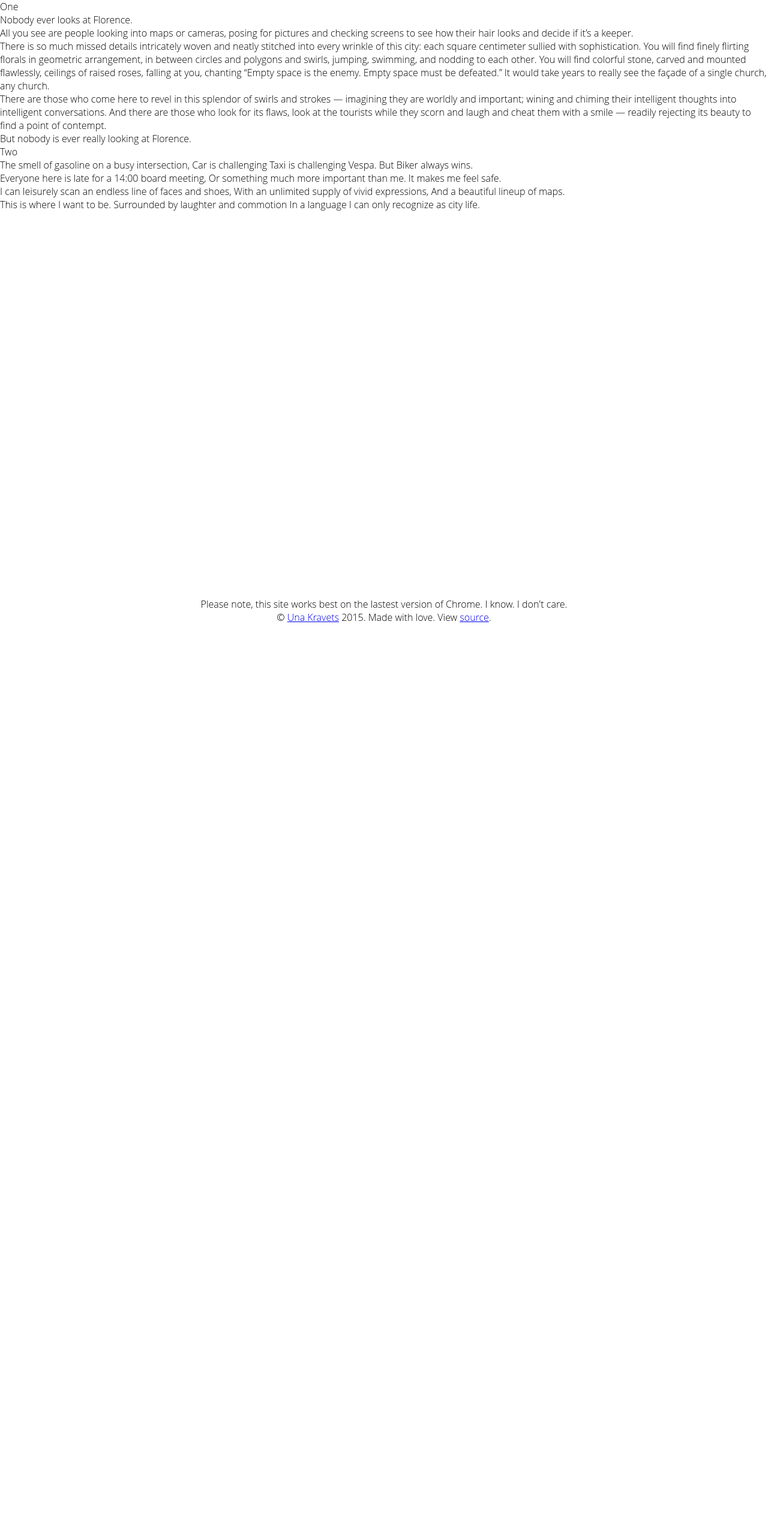
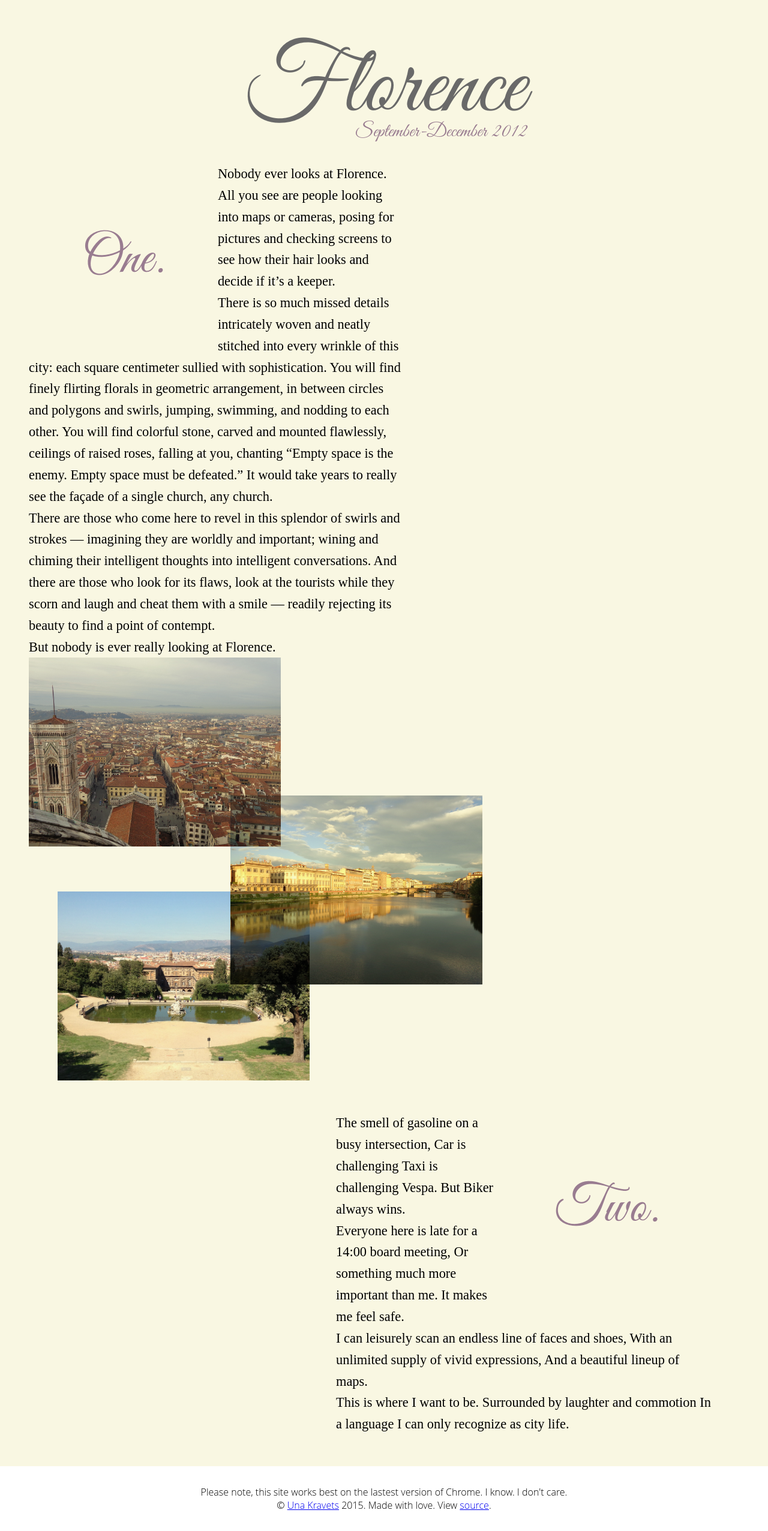
Before and after one commit to una/travels, a Jekyll site: the page built from _posts/2012-09-09-florence.md, in a window 1280 px wide. Shown: the whole page at 60% size. Built offline with Jekyll 4.4.1, drawn with Linux system fonts in a browser that asks for light colours; Markdown is read by kramdown in place of the engine named in the settings; before the commit the page ends 1060 px from its top, so only the background shows below that.

Commit message:
more fun with blend modes

```diff
--- a/_layouts/default.html
+++ b/_layouts/default.html
@@ -2,9 +2,11 @@
 <html>
   {% include head.html %}
   <body>
+    <div class="wrapper">
 		<main role="main">
 			{{content}}
 		</main>
     {% include footer.html %}
+    </div>
   </body>
 </html>
--- a/_layouts/post.html
+++ b/_layouts/post.html
@@ -1,10 +1,12 @@
 <!DOCTYPE html>
 <html>
   {% include head.html %}
-  <body class="{{page.slug}}--page">
+  <body>
+    <div class="wrapper {{page.slug}}--page">
     <main role="main">
       {{content}}
     </main>
     {% include footer.html %}
+    </div>
   </body>
 </html>
--- a/_posts/2012-09-09-florence.md
+++ b/_posts/2012-09-09-florence.md
@@ -9,34 +9,64 @@
 - florence
 - italy
 - 2012
+img: florence.jpg
+publish: true
 ---
+<h1 class="title">Florence</h1>
+<h2 class="subtitle">September-December 2012</h2>
 
-## One
+<section class="poem-one">
+<h2>One.</h2>
+<p>
+Nobody ever looks at Florence.
+<br>
+All you see are people looking into maps or cameras, posing for pictures and checking screens to see how their hair looks and decide if it’s a keeper.
+<br>
+There is so much missed details intricately woven and neatly stitched into every wrinkle of this city: each square centimeter sullied with sophistication. You will find finely flirting florals in geometric arrangement, in between circles and polygons and swirls, jumping, swimming, and nodding to each other. You will find colorful stone, carved and mounted flawlessly, ceilings of raised roses, falling at you, chanting “Empty space is the enemy. Empty space must be defeated.” It would take years to really see the façade of a single church, any church.
+<br>
+There are those who come here to revel in this splendor of swirls and strokes — imagining they are worldly and important; wining and chiming their intelligent thoughts into intelligent conversations. And there are those who look for its flaws, look at the tourists while they scorn and laugh and cheat them with a smile — readily rejecting its beauty to find a point of contempt.
+<br>
+But nobody is ever really looking at Florence.
+</p>
+</section>
 
-Nobody ever looks at Florence.
+<section class="image-gallery">
+  <img class="from-duomo" src="../../img/florence/fromduomo.jpg" alt="top of the duomo">
+  <img class="ponte-vecchio" src="../../img/florence/pontevecchio.jpg" alt="ponte vecchio">
+  <img class="top-of-city" src="../../img/florence/topofcity.jpg" alt="top of the city">
+</section>
 
-All you see are people looking into maps or cameras, posing for pictures and checking screens to see how their hair looks and decide if it’s a keeper.
-
-There is so much missed details intricately woven and neatly stitched into every wrinkle of this city: each square centimeter sullied with sophistication. You will find finely flirting florals in geometric arrangement, in between circles and polygons and swirls, jumping, swimming, and nodding to each other. You will find colorful stone, carved and mounted flawlessly, ceilings of raised roses, falling at you, chanting “Empty space is the enemy. Empty space must be defeated.” It would take years to really see the façade of a single church, any church.
-
-There are those who come here to revel in this splendor of swirls and strokes — imagining they are worldly and important; wining and chiming their intelligent thoughts into intelligent conversations. And there are those who look for its flaws, look at the tourists while they scorn and laugh and cheat them with a smile — readily rejecting its beauty to find a point of contempt.
-
-But nobody is ever really looking at Florence.
-
-## Two
-
+<section class="poem-two">
+<h2>Two.</h2>
+<p>
 The smell of gasoline on a busy intersection,
 Car is challenging Taxi is challenging Vespa.
 But Biker always wins.
-
+<br>
 Everyone here is late for a 14:00 board meeting,
 Or something much more important than me.
 It makes me feel safe.
-
+<br>
 I can leisurely scan an endless line of faces and shoes,
 With an unlimited supply of vivid expressions,
 And a beautiful lineup of maps.
-
+<br>
 This is where I want to be.
 Surrounded by laughter and commotion
 In a language I can only recognize as city life.
+</p>
+</section>
+
+<script type="text/javascript">
+  WebFontConfig = {
+    google: { families: [ 'EB+Garamond::latin' ] }
+  };
+  (function() {
+    var wf = document.createElement('script');
+    wf.src = ('https:' == document.location.protocol ? 'https' : 'http') +
+      '://ajax.googleapis.com/ajax/libs/webfont/1/webfont.js';
+    wf.type = 'text/javascript';
+    wf.async = 'true';
+    var s = document.getElementsByTagName('script')[0];
+    s.parentNode.insertBefore(wf, s);
+  })(); </script>
--- /dev/null
+++ b/_scss/_base/_body.scss
@@ -0,0 +1,16 @@
+body {
+  @extend %font--base;
+}
+
+html,
+body {
+  margin:0;
+  padding:0;
+  height:100%;
+}
+
+.wrapper {
+  min-height: 100%;
+  position: relative;
+  padding-bottom: 10em;
+}
--- a/_scss/_components/_footer.scss
+++ b/_scss/_components/_footer.scss
@@ -1,10 +1,9 @@
 footer {
-  position: absolute;
-  bottom: 0;
-  top: 100vh;
+  text-align: center;
   width: 100%;
-  text-align: center;
+  padding: 2em 0;
+  position:absolute;
+  bottom:0;
+  left:0;
   background: white;
-  padding: 2em 0 4em;
-  margin-top: 4em;
 }
--- a/_scss/_dependancies/_type.scss
+++ b/_scss/_dependancies/_type.scss
@@ -14,3 +14,11 @@
   font-weight: normal;
   font-style: normal;
 }
+
+// Florence:
+@font-face {
+  font-family: 'great-vibes';
+  src: url('/fonts/GreatVibes-Regular.otf') format('opentype');
+  font-weight: normal;
+  font-style: normal;
+}
--- a/_scss/_dependancies/_vars.scss
+++ b/_scss/_dependancies/_vars.scss
@@ -1,7 +1,7 @@
 // Base Colors
 $color--dimgrey:      #696969;
 $color--lightgrey:    #f2f2f2;
-$color--offwhite:     #F4F1C5;
+$color--offwhite:     #F9F7E2;
 $color--cream:        #ffc7ab;
 $color--purple:       #997c90;
 $color--darkerpurple: #5a4b60;
--- a/_scss/_pages/_berlin.scss
+++ b/_scss/_pages/_berlin.scss
@@ -6,11 +6,12 @@
 
   .location {
     font-family: 'hvd-peace', 'Impact', sans-serif;
-    font-size: 5em;
+    font-size: 11em;
     line-height: .9;
     max-width: 6em;
     margin: .25em 0 .5em .25em;
     position: relative;
+    margin-top: 0;
     color: yellow;
     mix-blend-mode: exclusion;
   }
@@ -31,9 +32,14 @@
 
   .date {
     position: absolute;
-    @extend %font--base;
-    top: 0;
-    right: 0;
+    top: 1em;
+    right: 1em;
+    font-family: hvd-peace,Impact,sans-serif;
+    font-size: 5em;
+    mix-blend-mode: difference;
+    max-width: 7em;
+    color: violet;
+
   }
 
   .poem {
@@ -41,7 +47,7 @@
     column-count: 2;
     max-width: 600px;
     padding: .5em 2em 0 2em;
-    margin: -1em 3em;
+    margin: -8em 3em;
     position: relative;
     display: inline-block;
 
--- /dev/null
+++ b/_scss/_pages/_florence.scss
@@ -0,0 +1,76 @@
+.florence--page {
+  padding: 3em 3em 10em;
+  background: $color--offwhite;
+  overflow: hidden;
+
+  .title {
+    font-family: 'great-vibes', fantasy;
+    font-size: 10em;
+    margin: 0;
+    text-align: center;
+    color: $color--dimgrey;
+  }
+
+  .subtitle {
+    font-family: 'great-vibes', fantasy;
+    font-size: 2em;
+    text-align: center;
+    display: block;
+    margin: -1.5em 3em 1em;
+    width: 100%;
+    color: $color--purple;
+  }
+
+  .poem-one h2, .poem-two h2{
+    margin: 1em;
+    font-size: 4em;
+    font-family:  'great-vibes', fantasy;
+    color: $color--purple;
+  }
+
+  .poem-one,
+  .poem-two {
+    font-family: 'EB Garamond', serif;
+    font-size: 1.4em;
+    line-height: 1.6;
+    max-width: 28em;
+    margin-right: 2em;
+  }
+
+  .poem-one {
+    h2 { float: left; }
+    float: left;
+  }
+
+  .poem-two {
+    h2 { float: right; }
+    float: right;
+  }
+
+  br {
+    line-height: 2em;
+  }
+
+  .image-gallery {
+    float: left;
+    max-width: 600px;
+    display: block;
+
+    img {
+      mix-blend-mode: multiply;
+      width: 70%;
+    }
+
+    .ponte-vecchio {
+      margin: -13em 21em;
+    }
+
+    .top-of-city {
+      margin: 3em;
+    }
+
+    .from-duomo {
+
+    }
+  }
+}
--- a/_scss/_pages/_index.scss
+++ b/_scss/_pages/_index.scss
@@ -68,6 +68,10 @@
       // bottom: -.15em;
       line-height: .85;
     }
+
+    .florence & {
+      font-family: 'great-vibes', fantasy;
+    }
   }
 
   &__date {
--- a/_scss/main.scss
+++ b/_scss/main.scss
@@ -6,13 +6,11 @@
 @import '_dependancies/grid';
 @import '_dependancies/type';
 
+@import '_base/body';
+
 @import '_components/footer';
 
 // temporary, eventually these should all be individual CSS files:
 @import '_pages/index';
 @import '_pages/berlin';
-
-// im tired, but make a base.scss
-body {
-  @extend %font--base;
-}
+@import '_pages/florence';
```
Also changed, not shown: _includes/main.min.css, fonts/GreatVibes-Regular.otf (added), img/florence/fromduomo.jpg (added), img/florence/pontevecchio.jpg (added), img/florence/topofcity.jpg (added).
